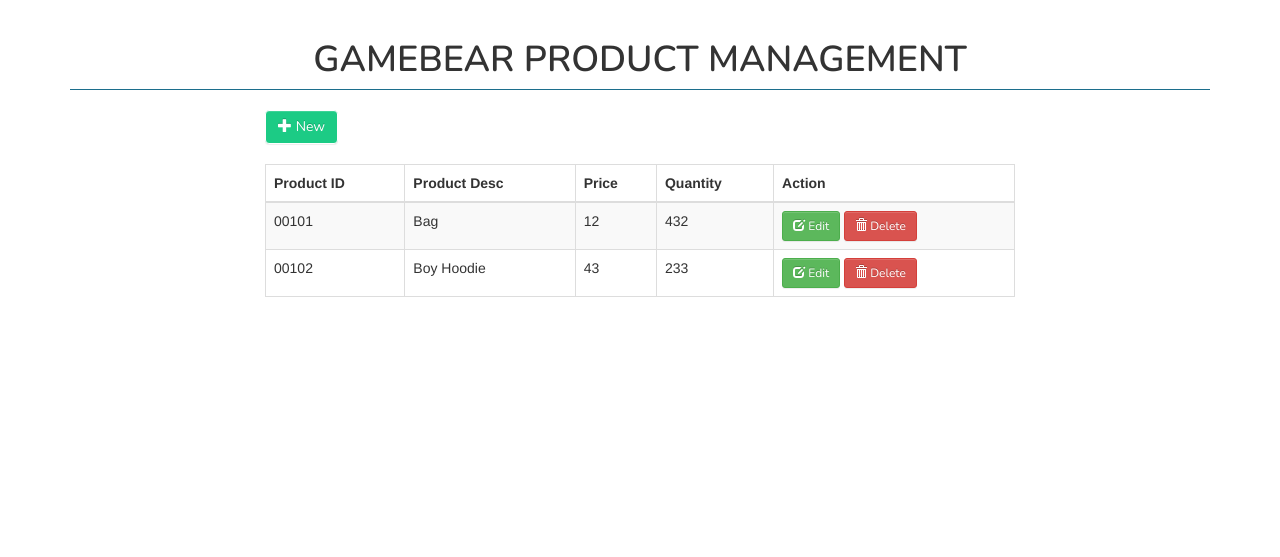
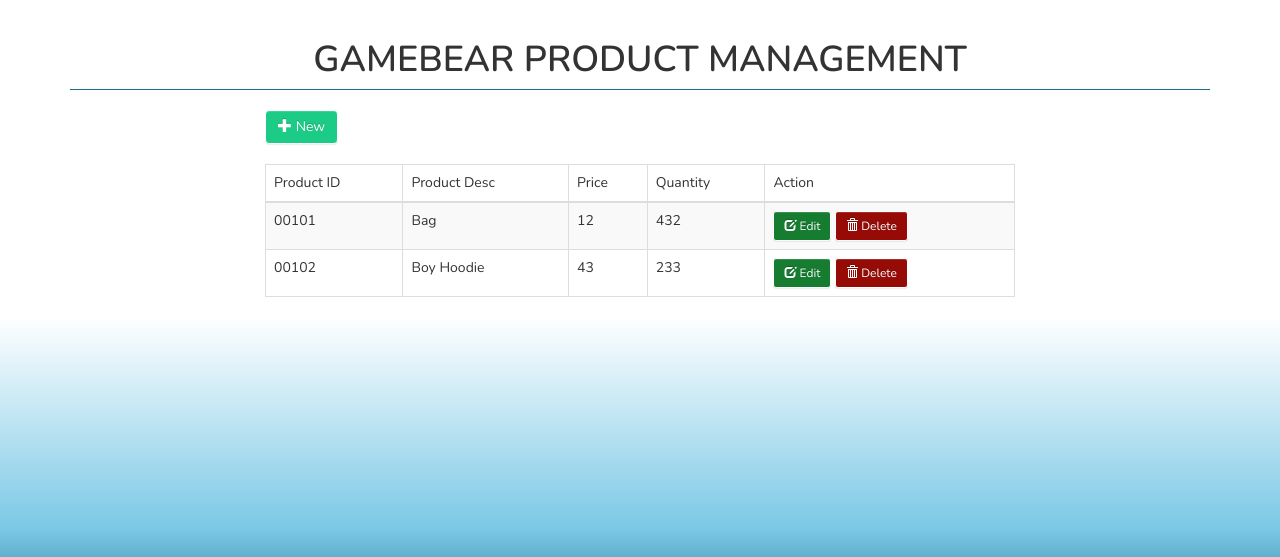
Before and after one commit to Varshana01/GameBear, a PHP site: page /Gamebear/product.php in a window 1280 px wide. Shown: the top 557 px of the page. Run offline with PHP 8.4, Linux system fonts and the light colour scheme.

Commit message:
new updates 08/04/2024 11:56

```diff
--- a/product.php
+++ b/product.php
@@ -23,16 +23,41 @@
             margin: 40px 0 20px;
             border-bottom: 1px solid #1c6e8c;
             }
-            a,p,h1,h2,h3,h4,h5,h6 {
+            a,p,h1,h2,h3,h4,h5,h6,th,td {
                 font-family: "Nunito", sans-serif;
                 font-optical-sizing: auto;
                 font-weight: 600;
                 font-style: normal;
             }
+            th{
+                font-weight: 400;
+            }
+            td{
+                font-weight: 300;
+            }
             .btn-primary {
                 color: #fff;
                 background-color: #1ccb85;
                 border-color: #ffffff;
+            }
+            .btn-success {
+                color: #fff;
+                background-color: #1c6e8c;
+                border-color: #ffffff;
+            }
+            .btn-danger {
+                color: #fff;
+                background-color: #970b06;
+                border-color: #ffffff;
+            }
+            .btn-success {
+                color: #fff;
+                background-color: #157c30;
+                border-color: #ffffff;
+            }
+            html{
+                background: rgb(28,110,140);
+                background: linear-gradient(0deg, rgba(28,110,140,1) 0%, rgba(122,200,229,1) 33%, rgba(255,255,255,1) 100%);
             }
     </style>
 </head>
```
